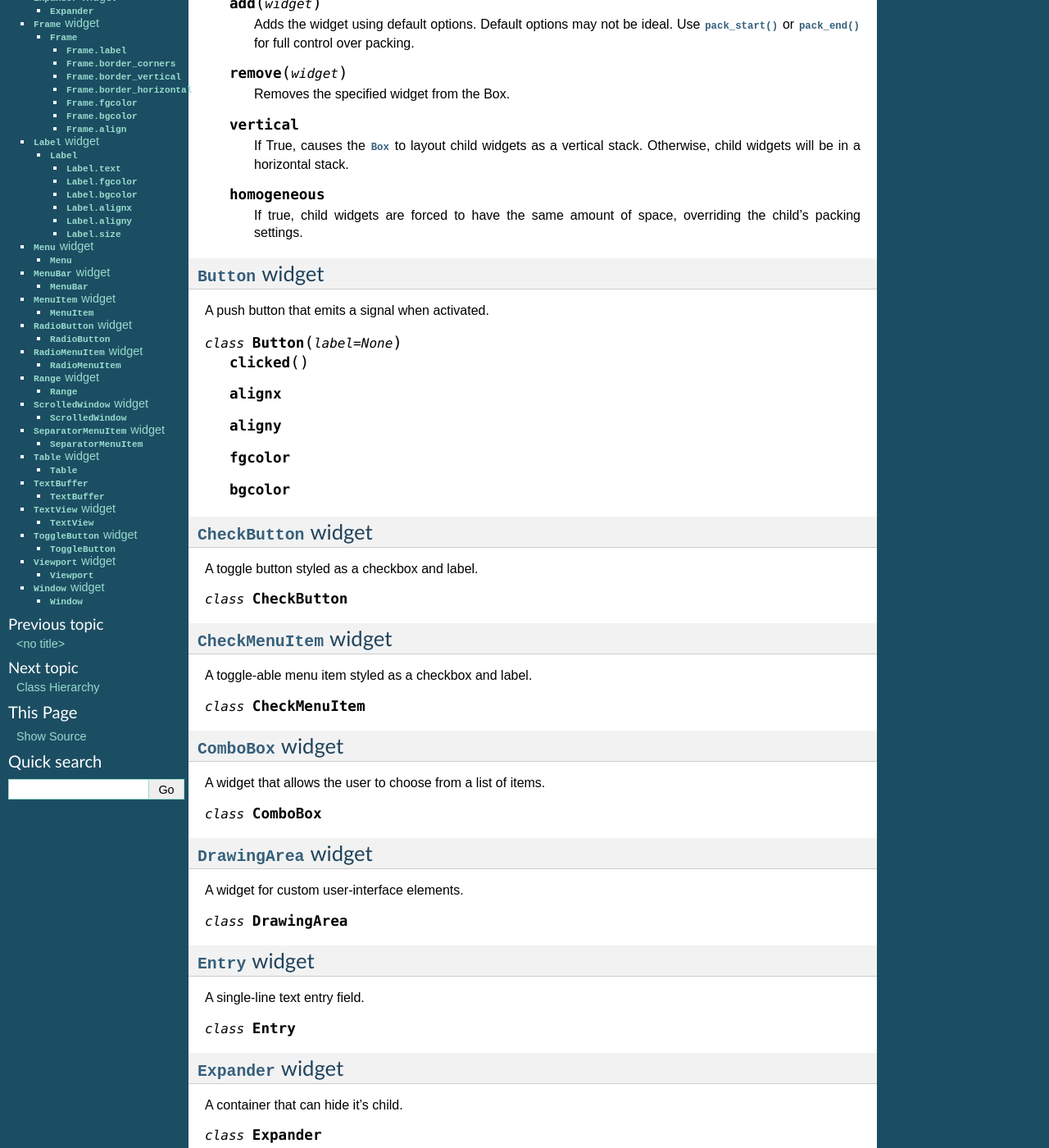
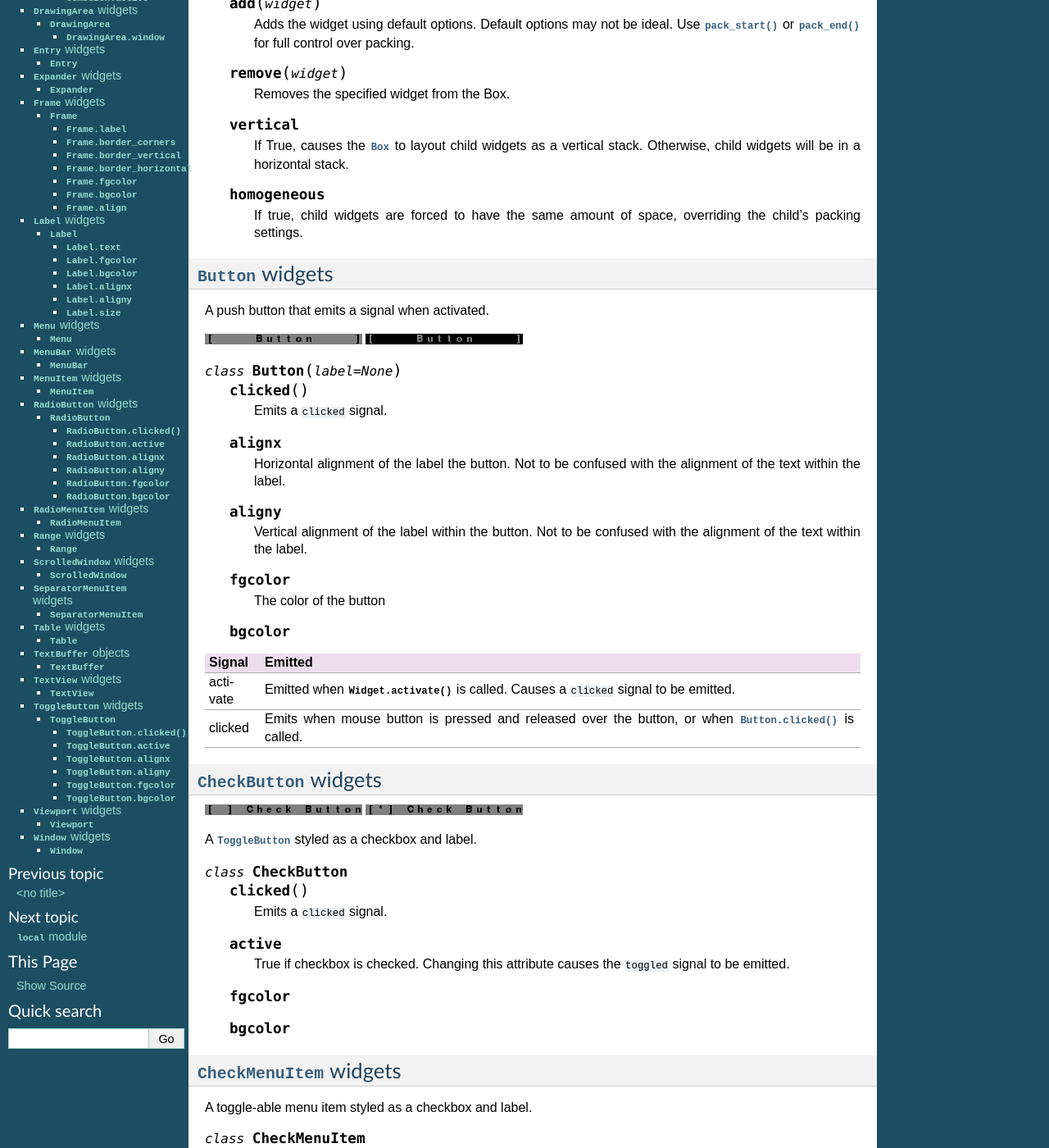
Before and after one commit to Artanis/pygcui, a Sphinx documentation site: the page built from docs/widgets.rst, in a window 1280 px wide and 1400 px high, scrolled down 502 px. Shown: the whole window at 82% size. Built offline with Sphinx 7.4.7, drawn with Linux system fonts in a browser that asks for light colours; some of the changed text lies outside the part shown.

Commit message:
Added example images for some widgets.
* Button (up and down states)
* CheckButton, RadioButton (checked and unchecked states)
* ComboBox menu form (open and close states)
* ComboBox list form
* Entry
* Expander (open and close states)
* Frame
* Range

Short script to generate widget images.

```diff
--- /dev/null
+++ b/docs/images/gen-widget-imgs.py
@@ -0,0 +1,65 @@
+# System Modules
+import collections
+
+# External Modules
+import pygame
+import pygcurse
+
+# Local Modules
+
+Schema = collections.namedtuple("Schema", "design width height fgcolor bgcolor")
+
+design = {
+    "button-up": Schema("[    Button    ]", 16, 1, "black", "gray"),
+    "button-down": Schema("[    Button    ]", 16, 1, "gray",  "black"),
+    "check-button-unchecked": Schema("[ ] Check Button", 16, 1, "black", "gray"),
+    "check-button-checked": Schema("[*] Check Button", 16, 1, "black", "gray"),
+    "radio-button-unchecked": Schema("( ) Radio Button", 16, 1, "black", "gray"),
+    "radio-button-checked": Schema("(*) Radio Button", 16, 1, "black", "gray"),
+    "entry": Schema("[_Entry________]", 16, 1, "black", "gray"),
+    "combobox-menu": Schema("[ ComboBox  [v]]", 16, 1, "black", "gray"),
+    "combobox-menu-active": Schema(width=16, height=5, fgcolor="black",
+        bgcolor="gray",design=(
+            "[ ComboBox  [v]]",
+            "+--------------+",
+            "| ComboBox     |",
+            "| Item 2       |",
+            "+--------------+")),
+    "combobox-list": Schema(width=16, height=4, fgcolor='black',
+        bgcolor='gray', design=(
+            "+--------------+",
+            "| Combo (list) |",
+            "| Item 2       |",
+            "+--------------+")),
+    "expander-open": Schema(width=16, height=3, fgcolor='black',
+        bgcolor='gray', design=(
+            "[v] Expander    ",
+            "################",
+            "################")),
+    "expander-close": Schema("[>] Expander   ", 16, 1, "black", "gray"),
+    "frame": Schema(width=16, height=4, fgcolor='black', bgcolor='gray',
+        design=(
+            "+--Frame Label-+",
+            "| Frame        |",
+            "|         Body |",
+            "+--------------+")),
+    "range": Schema("[----------O---]", 16, 1, 'black', 'gray')
+}
+
+
+def main():
+    for filename, schema in design.items():
+        surface = pygcurse.PygcurseSurface(
+            schema.width, schema.height, windowsurface="new_window")
+
+        if schema.height > 1:
+            for row, text in enumerate(schema.design):
+                surface.putchars(text, x=0, y=row,
+                    fgcolor=schema.fgcolor, bgcolor=schema.bgcolor)
+        else:
+            surface.putchars(schema.design,
+                fgcolor=schema.fgcolor, bgcolor=schema.bgcolor)
+        pygame.image.save(surface._windowsurface, filename+".png")
+
+if __name__ == "__main__":
+    main()
--- a/docs/index.rst
+++ b/docs/index.rst
@@ -13,8 +13,8 @@
 
    README
    widgets
+   local
    hierarchy
-   local
    glossary
 
 
--- a/docs/widgets.rst
+++ b/docs/widgets.rst
@@ -50,67 +51,134 @@
         overriding the child's packing settings.
 
 
-:class:`Button` widget
-======================
+:class:`Button` widgets
+=======================
 
 A push button that emits a signal when activated.
 
+.. image:: images/button-up.*
+
+.. image:: images/button-down.*
+
 .. class:: Button(label=None)
 
-    .. method:: Button.clicked()
+    .. method:: Button.clicked
+
+        Emits a ``clicked`` signal.
 
     .. attribute:: Button.alignx
 
+        Horizontal alignment of the label the button. Not to be confused with
+        the alignment of the text within the label.
+
     .. attribute:: Button.aligny
+
+        Vertical alignment of the label within the button. Not to be confused
+        with the alignment of the text within the label.
 
     .. attribute:: Button.fgcolor
 
+        The color of the button
+
     .. attribute:: Button.bgcolor
 
-:class:`CheckButton` widget
-===========================
 
-A toggle button styled as a checkbox and label.
+=========== ===================================================================
+Signal      Emitted
+=========== ===================================================================
+activate    Emitted when :meth:`Widget.activate` is called. Causes a
+            ``clicked`` signal to be emitted.
+clicked     Emits when mouse button is pressed and released over the button,
+            or when :meth:`Button.clicked` is called.
+=========== ===================================================================
+
+:class:`CheckButton` widgets
+============================
+
+.. image:: images/check-button-unchecked.*
+
+.. image:: images/check-button-checked.*
+
+A :class:`ToggleButton` styled as a checkbox and label.
 
 .. class:: CheckButton
 
-:class:`CheckMenuItem` widget
-=============================
+    .. method:: CheckButton.clicked
+
+        Emits a ``clicked`` signal.
+
+    .. attribute:: CheckButton.active
+
+        True if checkbox is checked. Changing this attribute causes the
+        ``toggled`` signal to be emitted.
+
+    .. .. attribute:: CheckButton.alignx
+
+    .. .. attribute:: CheckButton.aligny
+
+    .. attribute:: CheckButton.fgcolor
+
+    .. attribute:: CheckButton.bgcolor
+
+:class:`CheckMenuItem` widgets
+==============================
 
 A toggle-able menu item styled as a checkbox and label.
 
 .. class:: CheckMenuItem
 
-:class:`ComboBox` widget
-========================
+:class:`ComboBox` widgets
+=========================
+
+.. image:: images/combobox-menu.*
+
+.. image:: images/combobox-menu-active.*
+
+.. image:: images/combobox-list.*
 
 A widget that allows the user to choose from a list of items.
 
 .. class:: ComboBox
 
-:class:`DrawingArea` widget
-===========================
+    .. attribute:: ComboBox.active
+
+        Index of currently active item.
+
+:class:`DrawingArea` widgets
+============================
 
 A widget for custom user-interface elements.
 
-.. class:: DrawingArea
+.. class:: DrawingArea()
 
-:class:`Entry` widget
-=====================
+    .. attribute:: DrawingArea.window
+
+        A :class:`pygcurse.PygcurseSurface` to draw on.
+
+:class:`Entry` widgets
+======================
+
+.. image:: images/entry.*
 
 A single-line text entry field.
 
 .. class:: Entry
 
-:class:`Expander` widget
-========================
+:class:`Expander` widgets
+=========================
+
+.. image:: images/expander-close.*
+
+.. image:: images/expander-open.*
 
 A container that can hide it's child.
 
 .. class:: Expander
 
-:class:`Frame` widget
-=====================
+:class:`Frame` widgets
+======================
+
+.. image:: images/frame.*
 
 A frame displays a single child widget within a border, optionally with a
 label at the top.
@@ -122,7 +190,7 @@
 
     .. attribute:: Frame.label
 
-        A :class:`Label` widget. This label will be allocated 1 row, and any
+        A :class:`Label` widgets. This label will be allocated 1 row, and any
         space required up to the corners of the frame.
 
         The label will render using it's own colors.
@@ -156,7 +224,7 @@
 
     .. attribute:: Frame.align
 
-        The alignment of the :attr:`Frame.label` widget. Not to be confused
+        The alignment of the :attr:`Frame.label` widgets. Not to be confused
         with the alignment of the text within the label.
 
         :attr:`local.ALIGN_LEFT`
@@ -170,8 +238,8 @@
             The label is positioned near the right top corner of the Frame.
 
 
-:class:`Label` widget
-=====================
+:class:`Label` widgets
+======================
 
 Displays read-only text.
 
@@ -223,74 +291,92 @@
         A tuple ``(width, height)`` of the minimum size the label requires to
         fully display the label text in a single line.
 
-:class:`Menu` widget
-====================
+:class:`Menu` widgets
+=====================
 
 A drop-down menu.
 
 .. class:: Menu
 
-:class:`MenuBar` widget
-=======================
+:class:`MenuBar` widgets
+========================
 
 A widget that displays menu items horizontally.
 
 .. class:: MenuBar
 
-:class:`MenuItem` widget
-========================
+:class:`MenuItem` widgets
+=========================
 
 A widget for use in menus.
 
 .. class:: MenuItem
 
-:class:`RadioButton` widget
-===========================
+:class:`RadioButton` widgets
+============================
 
 A toggle button that is mutually exclusive with other radio buttons in it's
 group.
 
+.. image:: images/radio-button-unchecked.*
+
+.. image:: images/radio-button-checked.*
+
 .. class:: RadioButton
 
-:class:`RadioMenuItem` widget
-=============================
+    .. method:: RadioButton.clicked
+
+    .. attribute:: RadioButton.active
+
+    .. attribute:: RadioButton.alignx
+
+    .. attribute:: RadioButton.aligny
+
+    .. attribute:: RadioButton.fgcolor
+
+    .. attribute:: RadioButton.bgcolor
+
+:class:`RadioMenuItem` widgets
+==============================
 
 A check menu item that is mutually exclusive with other radio menu items in
 it's group.
 
 .. class:: RadioMenuItem
 
-:class:`Range` widget
-=====================
+:class:`Range` widgets
+======================
 
 A widget for choosing from a number range.
 
+.. image:: images/range.*
+
 .. class:: Range
 
-:class:`ScrolledWindow` widget
-==============================
+:class:`ScrolledWindow` widgets
+===============================
 
 Adds scrollbars to the child widget. Useful with a :class:`Viewport` to add
 scrolling to larger widgets.
 
 .. class:: ScrolledWindow
 
-:class:`SeparatorMenuItem` widget
-=================================
+:class:`SeparatorMenuItem` widgets
+==================================
 
 Draws a horizontal line in a menu.
 
 .. class:: SeparatorMenuItem
 
-:class:`Table` widget
-=====================
+:class:`Table` widgets
+======================
 
 Arrange child widgets in a grid.
 
 .. class:: Table
 
-:class:`TextBuffer`
-===================
+:class:`TextBuffer` objects
+===========================
 
 A TextBuffer is not a widget, but storage for text another widget displays.
 Allows some minor text formatting, which the displaying widget may or may not
@@ -298,30 +384,42 @@
 
 .. class:: TextBuffer
 
-:class:`TextView` widget
-========================
+:class:`TextView` widgets
+=========================
 
 Render text from a :class:`TextBuffer`.
 
 .. class:: TextView
 
-:class:`ToggleButton` widget
-============================
+:class:`ToggleButton` widgets
+=============================
 
 A button that retains it's state.
 
 .. class:: ToggleButton
 
-:class:`Viewport` widget
-========================
+    .. method:: ToggleButton.clicked
+
+    .. attribute:: ToggleButton.active
+
+    .. attribute:: ToggleButton.alignx
+
+    .. attribute:: ToggleButton.aligny
+
+    .. attribute:: ToggleButton.fgcolor
+
+    .. attribute:: ToggleButton.bgcolor
+
+:class:`Viewport` widgets
+=========================
 
 A widget that renders it's child within any space it needs, but only displays
 a portion of it.
 
 .. class:: Viewport
 
-:class:`Window` widget
-======================
+:class:`Window` widgets
+=======================
 
 Windows are top-level widgets, creating a :class:`pygcurse.PygcurseWindow`
 instance and allocating space from that window to its children.
```
Also changed, not shown: other parts of docs/widgets.rst (+2 -1 lines), docs/local.rst (+29 -5 lines), docs/images/button-down.png (added), docs/images/button-up.png (added), docs/images/check-button-checked.png (added), docs/images/check-button-unchecked.png (added), docs/images/combobox-list.png (added), docs/images/combobox-menu-active.png (added), docs/images/combobox-menu.png (added), docs/images/entry.png (added), docs/images/expander-close.png (added), docs/images/expander-open.png (added), docs/images/frame.png (added), docs/images/radio-button-checked.png (added), 2 more files.
